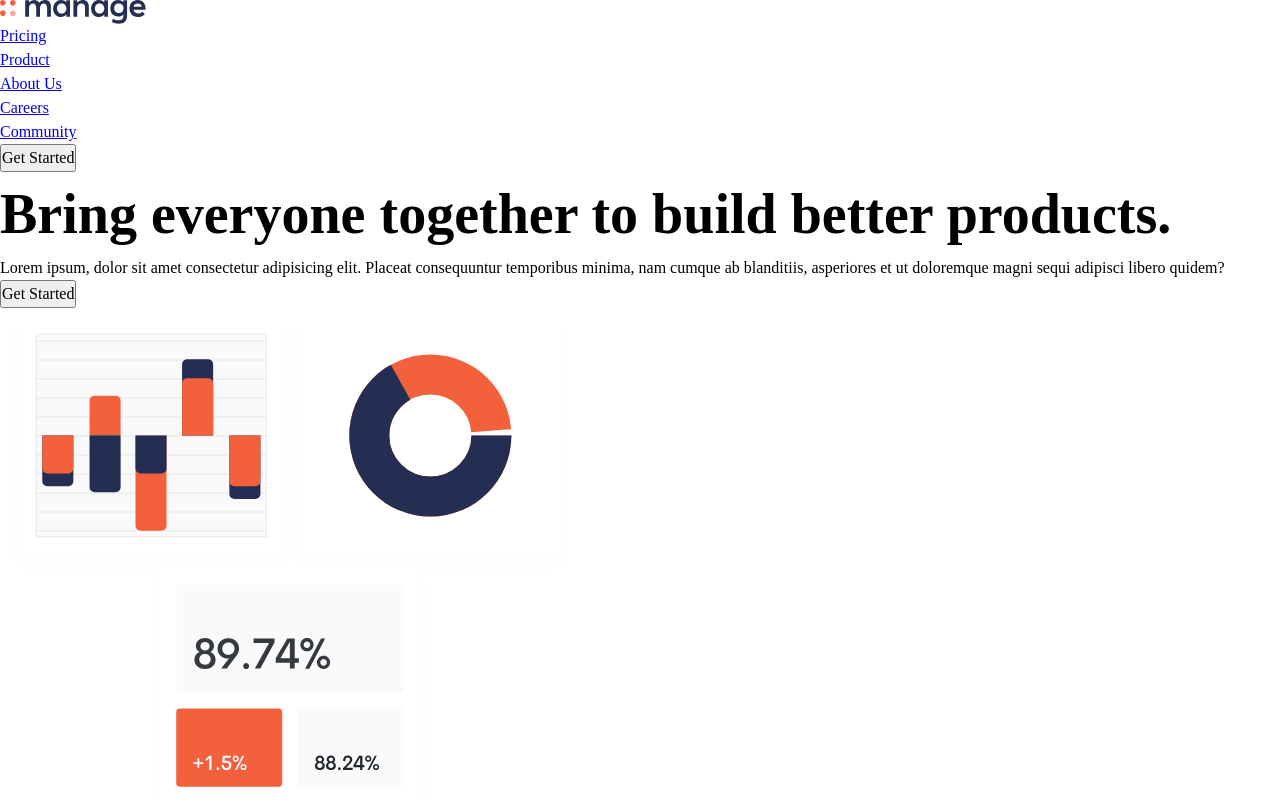
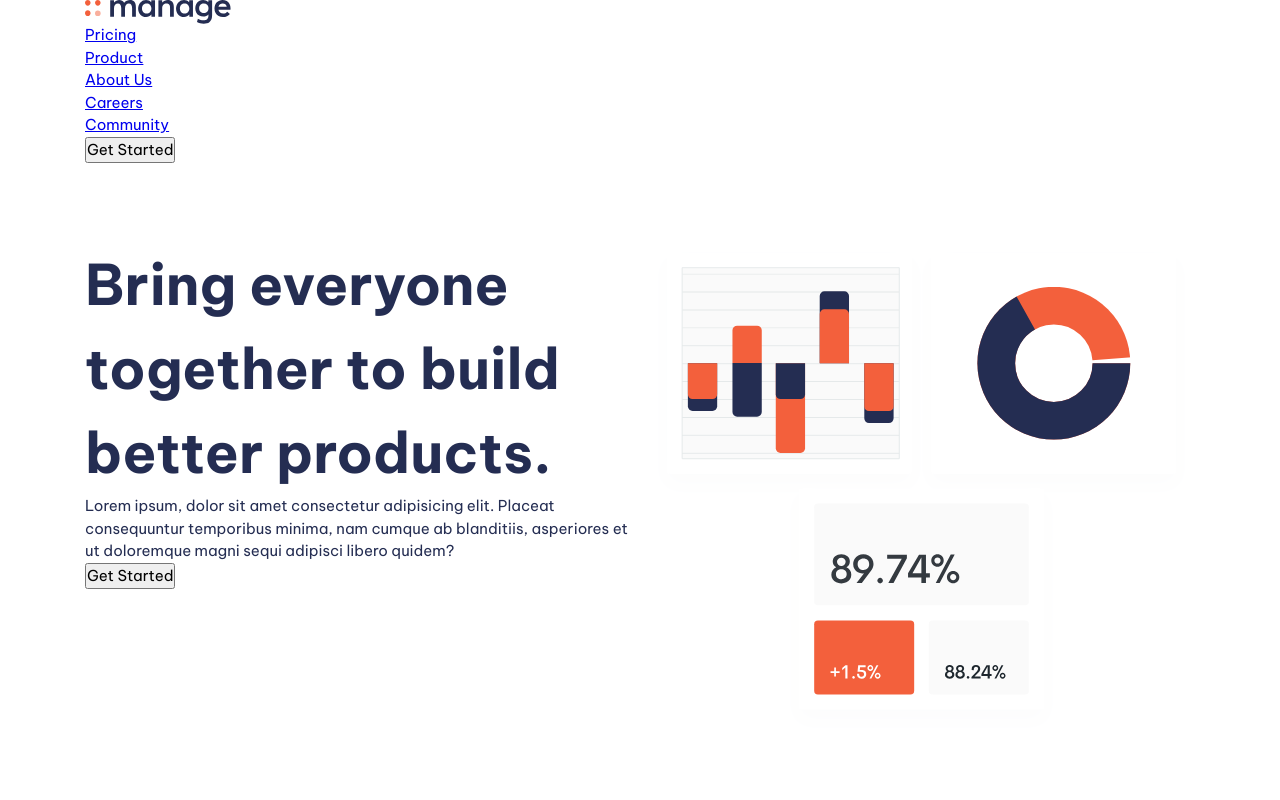
Before and after one commit to lee-cooper/fem-manage-landing-page, a plain HTML site: page index.html in a window 1280 px wide. Shown: the top 800 px of the page. Drawn offline with Linux system fonts and the light colour scheme.

Commit message:
halfway through the styling

```diff
--- a/index.html
+++ b/index.html
@@ -42,7 +42,7 @@
 			</div>
 		</header>
 		<main>
-			<section>
+			<section class="padding-block-900">
 				<div class="container">
 					<div class="even-columns">
 						<div>
@@ -59,7 +59,7 @@
 				</div>
 			</section>
 
-			<section>
+			<section class="padding-block-900">
 				<div class="container">
 					<div class="even-columns">
 						<div>
--- a/style.css
+++ b/style.css
@@ -31,6 +31,16 @@
   --fs-secondary-heading: var(--fs-700);
   --fs-nav: var(--fs-500);
   --fs-button: var(--fs-300);
+
+  --size-100: 0.25rem;
+  --size-200: 0.5rem;
+  --size-300: 0.75rem;
+  --size-400: 1rem;
+  --size-500: 1.5rem;
+  --size-600: 2rem;
+  --size-700: 3rem;
+  --size-800: 4rem;
+  --size-900: 5rem;
 }
 
 @media (min-width: 50em) {
@@ -185,3 +195,39 @@ svg {
 .fs-600 {
   font-size: var(--fs-600);
 }
+
+.padding-block-900 {
+  padding-block: var(--size-900);
+}
+
+.padding-inline-400 {
+  padding-inline: var(--size-400);
+}
+
+.container {
+  --max-width: 1110px;
+  --padding: 1rem;
+
+  width: min(var(--max-width), 100% - (var(--padding) * 2));
+  margin-inline: auto;
+}
+
+.even-columns {
+  display: grid;
+  gap: 1rem;
+}
+
+/* em is the only media that is consistent across all browsers */
+@media (min-width: 50em) {
+  .even-columns {
+    grid-auto-flow: column;
+    grid-auto-columns: 1fr;
+  }
+}
+
+/* General Styling */
+body {
+  font-size: var(--fs-body);
+  font-family: var(--ff-body);
+  color: var(--clr-primary-400);
+}
```
